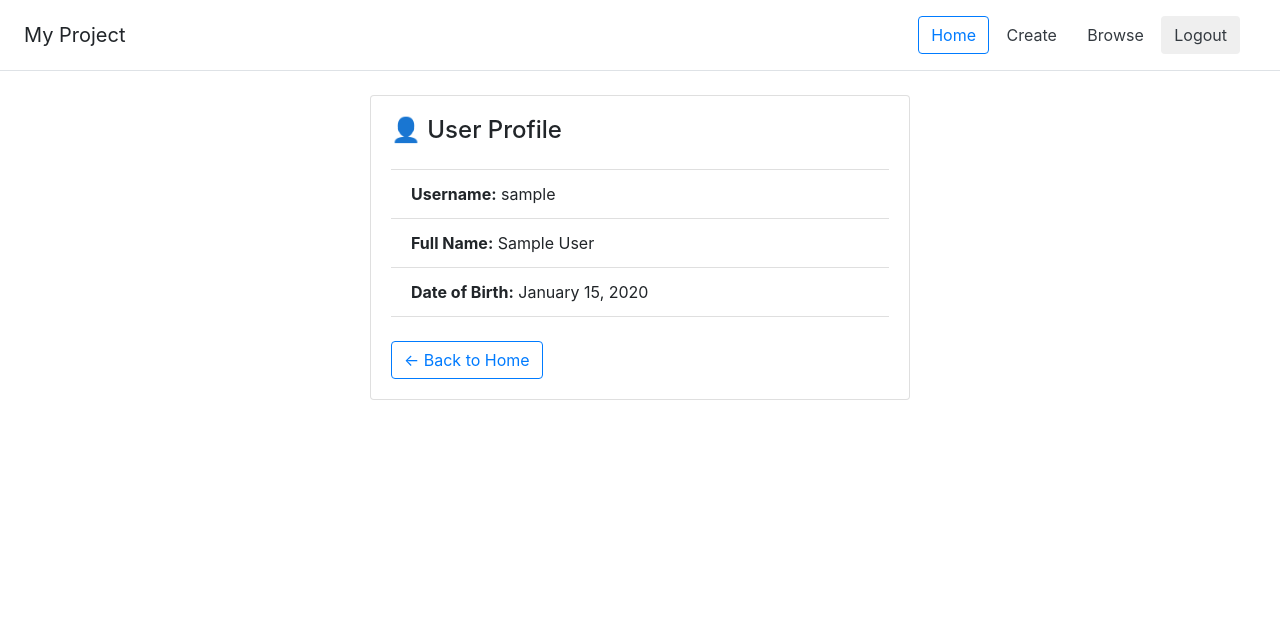
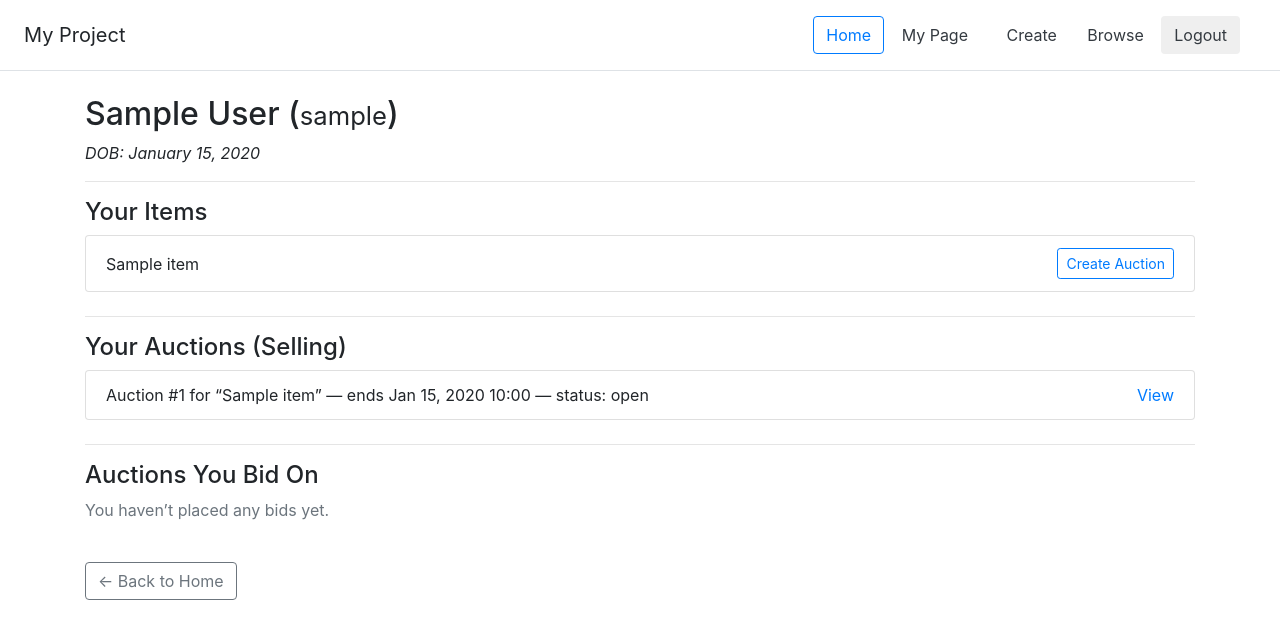
Before and after one commit to Kjets22/dp_project, a Flask app: page /auth/1 in a window 1280 px wide. Shown: the top 639 px of the page. Run offline with Flask 3, Linux system fonts and the light colour scheme; a user stored in the database is signed in; tables that the repository leaves empty hold one stand-in row (values such as "Sample post"); some libraries are stand-ins or nearby versions.

Commit message:
feat: category, item

```diff
--- a/app/__init__.py
+++ b/app/__init__.py
@@ -104,28 +104,52 @@ def create_app():
     def list_users():
         return jsonify([u.username for u in User.query.all()]), 200
 
-    # Create a new category (optionally as a subcategory)
-    @app.route('/categories', methods=['POST'])
-    def create_category():
-        data = request.get_json(force=True)
-        name = data.get('name')
-        parent_id = data.get('parent_id')  # optional
-        if not name:
-            return jsonify(error="name is required"), 400
-        # verify parent exists if given
-        if parent_id is not None and not Category.query.get(parent_id):
-            return jsonify(error="parent_id not found"), 404
+    # # Create a new category (optionally as a subcategory)
+    @app.route("/categories/create", methods=["GET","POST"])
+    @login_required
+    def create_category_form():
+        # pass existing categories if you want to allow nesting
+        categories = Category.query.order_by(Category.name).all()
 
-        cat = Category(name=name, parent_id=parent_id)
-        db.session.add(cat)
-        db.session.commit()
-        return jsonify(cat.to_dict()), 201
+        if request.method == "POST":
+            name      = request.form.get("name","").strip()
+            parent_id = request.form.get("parent_id", type=int) or None
 
-    # List all categories
-    @app.route('/categories', methods=['GET'])
-    def list_categories():
-        cats = Category.query.all()
-        return jsonify([c.to_dict() for c in cats]), 200
+            if not name:
+                flash("Category name required.", "danger")
+                return redirect(url_for("create_category_form"))
+
+            cat = Category(name=name, parent_id=parent_id)
+            db.session.add(cat)
+            db.session.commit()
+            flash(f"Category “{name}” added!", "success")
+            return redirect(url_for("create_item_form"))
+
+        return render_template(
+            "category/create.html",
+            categories=categories
+        )
+    # @app.route('/categories', methods=['POST'])
+    # def create_category():
+    #     data = request.get_json(force=True)
+    #     name = data.get('name')
+    #     parent_id = data.get('parent_id')  # optional
+    #     if not name:
+    #         return jsonify(error="name is required"), 400
+    #     # verify parent exists if given
+    #     if parent_id is not None and not Category.query.get(parent_id):
+    #         return jsonify(error="parent_id not found"), 404
+
+    #     cat = Category(name=name, parent_id=parent_id)
+    #     db.session.add(cat)
+    #     db.session.commit()
+    #     return jsonify(cat.to_dict()), 201
+
+    # # List all categories
+    # @app.route('/categories', methods=['GET'])
+    # def list_categories():
+    #     cats = Category.query.all()
+    #     return jsonify([c.to_dict() for c in cats]), 200
 
     # Get a single category (with its children)
     @app.route('/categories/<int:cat_id>', methods=['GET'])
@@ -339,9 +363,38 @@ def create_app():
         return redirect(url_for('user_detail', id=user.id))
 
     @app.route("/auth/<int:id>", methods=["GET"])
+    @login_required
     def user_detail(id):
+        # fetch the user or 404
         user = User.query.get_or_404(id)
-        return render_template("/auth/detail.html", user=user)
+
+        # 1) Auctions they created
+        created_aucs = Auction.query.filter_by(seller_id=user.id).all()
+
+        # 2) Auctions they've bid on
+        participated = (
+            Auction.query
+                   .join(Bid, Bid.auction_id == Auction.id)
+                   .filter(Bid.bidder == user.username)
+                   .filter(Auction.seller_id != user.id)
+                   .distinct()
+                   .all()
+        )
+
+        # 3) Items they own
+        created_items = user.items  # thanks to owner backref in Item model
+
+        return render_template(
+            "/auth/detail.html",
+            user=user,
+            created_items=created_items,
+            created_aucs=created_aucs,
+            participated=participated
+        )
+    # def user_detail(id):
+    #     user = User.query.get_or_404(id)
+    #     print(1)
+    #     return render_template("/auth/detail.html", user=user)
 
     @app.route('/auth/logout', methods=['POST'])
     @login_required
@@ -478,33 +531,74 @@ def create_app():
         return jsonify(username=u.username), 201
 
 
-    # Create a new item
-    @app.route('/items', methods=['GET'])
+    # # Create a new item
+    @app.route("/items/create", methods=["GET","POST"])
+    @login_required
     def create_item_form():
-        return render_template("/items/create.html")
+        # load all categories for the dropdown
+        categories = Category.query.order_by(Category.name).all()
 
-    @app.route('/items', methods=['POST'])
-    @login_required
-    def create_item():
-        data = request.get_json(force=True)
-        title       = data.get('title')
-        description = data.get('description')
-        category_id = data.get('category_id')
-        if not title or category_id is None:
-            return jsonify(error="title and category_id are required"), 400
-        if not Category.query.get(category_id):
-            return jsonify(error="category_id not found"), 404
+        if request.method == "POST":
+            title       = request.form.get("title", "").strip()
+            description = request.form.get("description", "").strip()
+            category_id = request.form.get("category_id", type=int)
 
-       # link to the current user
-        item = Item(
-            title=title,
-            description=description,
-            category_id=category_id,
-            owner_id=current_user.id
+            # form validation
+            errors = []
+            if not title:
+                errors.append("Title is required.")
+            if not category_id or not Category.query.get(category_id):
+                errors.append("Please select a valid category.")
+
+            if errors:
+                for e in errors:
+                    flash(e, "danger")
+                return redirect(url_for("create_item_form"))
+
+            # create the item
+            item = Item(
+                title=title,
+                description=description,
+                category_id=category_id,
+                owner_id=current_user.id
+            )
+            db.session.add(item)
+            db.session.commit()
+            flash("Item created! Now you can create an auction for it.", "success")
+            # return redirect(url_for("list_items"))
+            return redirect(url_for("user_detail", id=current_user.id))
+
+        # GET → show the form
+        return render_template(
+            "items/create.html",
+            categories=categories
         )
-        db.session.add(item)
-        db.session.commit()
-        return jsonify(item.to_dict()), 201
+    # @app.route('/items', methods=['GET'])
+    # def create_item_form():
+    #     return render_template("/items/create.html")
+
+    # @app.route('/items', methods=['POST'])
+    # @login_required
+    # def create_item():
+    #     data = request.get_json(force=True)
+    #     title       = data.get('title')
+    #     description = data.get('description')
+    #     category_id = data.get('category_id')
+    #     if not title or category_id is None:
+    #         return jsonify(error="title and category_id are required"), 400
+    #     if not Category.query.get(category_id):
+    #         return jsonify(error="category_id not found"), 404
+
+    #    # link to the current user
+    #     item = Item(
+    #         title=title,
+    #         description=description,
+    #         category_id=category_id,
+    #         owner_id=current_user.id
+    #     )
+    #     db.session.add(item)
+    #     db.session.commit()
+    #     return jsonify(item.to_dict()), 201
 
 
     # Update an item (only its owner can)
@@ -524,9 +618,7 @@ def create_app():
                 return jsonify(error="category_id not found"), 404
             item.category_id = data['category_id']
         db.session.commit()
-        resp = item.to_dict()
-        resp['owner_id'] = item.owner_id
-        return jsonify(resp), 200
+        return jsonify(item.to_dict()), 200
 
     # Delete an item (only its owner can)
     @app.route('/items/<int:item_id>', methods=['DELETE'])
--- a/app/templates/auth/detail.html
+++ b/app/templates/auth/detail.html
@@ -1,30 +1,71 @@
 {% extends 'base.html' %}
-
-{% block title %}User Detail{% endblock %}
+{% block title %}{{ user.username }}’s Profile{% endblock %}
 
 {% block content %}
 <div class="container mt-4">
-  <div class="row justify-content-center">
-    <div class="col-lg-6">
-      <div class="card shadow-sm rounded-lg">
-        <div class="card-body">
-          <h4 class="card-title mb-4">👤 User Profile</h4>
-          <ul class="list-group list-group-flush">
-            <li class="list-group-item">
-              <strong>Username:</strong> {{ user.username }}
-            </li>
-            <li class="list-group-item">
-              <strong>Full Name:</strong> {{ user.full_name }}
-            </li>
-            <li class="list-group-item">
-              <strong>Date of Birth:</strong>
-              {{ user.date_of_birth.strftime('%B %d, %Y') }}
-            </li>
-          </ul>
-          <a href="/" class="btn btn-outline-primary mt-4">← Back to Home</a>
-        </div>
-      </div>
-    </div>
-  </div>
+  <h2>{{ user.full_name }} (<small>{{ user.username }}</small>)</h2>
+  <p><em>DOB: {{ user.date_of_birth.strftime('%B %-d, %Y') }}</em></p>
+
+  <hr>
+
+  <!-- Items Created -->
+  <h4>Your Items</h4>
+  {% if created_items %}
+    <ul class="list-group mb-4">
+      {% for item in created_items %}
+        <li class="list-group-item d-flex justify-content-between align-items-center">
+          {{ item.title }}
+          <a href="{{ url_for('create_auction', item_id=item.id) }}" class="btn btn-sm btn-outline-primary">
+            Create Auction
+          </a>
+        </li>
+      {% endfor %}
+    </ul>
+  {% else %}
+    <p class="text-muted">You haven’t created any items yet.</p>
+  {% endif %}
+
+  <hr>
+
+  <!-- Auctions Created -->
+  <h4>Your Auctions (Selling)</h4>
+  {% if created_aucs %}
+    <ul class="list-group mb-4">
+      {% for a in created_aucs %}
+        <li class="list-group-item">
+          Auction #{{ a.id }} for &ldquo;{{ a.item.title }}&rdquo; —
+          ends {{ a.end_time.strftime('%b %-d, %Y %H:%M') }} —
+          status: {{ a.status }}
+          <a href="{{ url_for('get_auction', auc_id=a.id) }}" class="float-right">View</a>
+        </li>
+      {% endfor %}
+    </ul>
+  {% else %}
+    <p class="text-muted">You haven’t started any auctions yet.</p>
+  {% endif %}
+
+  <hr>
+
+  <!-- Auctions Participated -->
+  <h4>Auctions You Bid On</h4>
+  {% if participated %}
+    <ul class="list-group">
+      {% for a in participated %}
+        <li class="list-group-item">
+          Auction #{{ a.id }} for &ldquo;{{ a.item.title }}&rdquo; —
+          your highest bid:
+            {% set your_bids = a.bids | selectattr('bidder','equalto',user.username) | list %}
+            {% set max_bid = your_bids | map(attribute='amount') | max %}
+            {{ max_bid }} —
+          ends {{ a.end_time.strftime('%b %-d, %Y %H:%M') }}
+          <a href="{{ url_for('get_auction', auc_id=a.id) }}" class="float-right">View</a>
+        </li>
+      {% endfor %}
+    </ul>
+  {% else %}
+    <p class="text-muted">You haven’t placed any bids yet.</p>
+  {% endif %}
+
+  <a href="{{ url_for('home') }}" class="btn btn-outline-secondary mt-4">← Back to Home</a>
 </div>
 {% endblock %}
--- a/app/templates/base.html
+++ b/app/templates/base.html
@@ -21,8 +21,11 @@
       <a class="btn btn-outline-primary" href="/">Home</a>
 
       {% if current_user.is_authenticated %}
+        <a class="btn btn-outline-fix text-dark mr-2" href="{{ url_for('user_detail', id=current_user.id) }}">
+            My Page
+        </a>
         <!-- when logged in: show Create, Browse, and a Logout button -->
-        <a class="btn btn-outline-fix text-dark" href="{{ url_for('create_item') }}">
+        <a class="btn btn-outline-fix text-dark" href="{{ url_for('create_item_form') }}">
           Create
         </a>
         <a class="btn btn-outline-fix text-dark" href="/browse">
```
Also changed, not shown: app/templates/category/create.html (added, +42 -0 lines), app/templates/items/create.html (+61 -23 lines).
